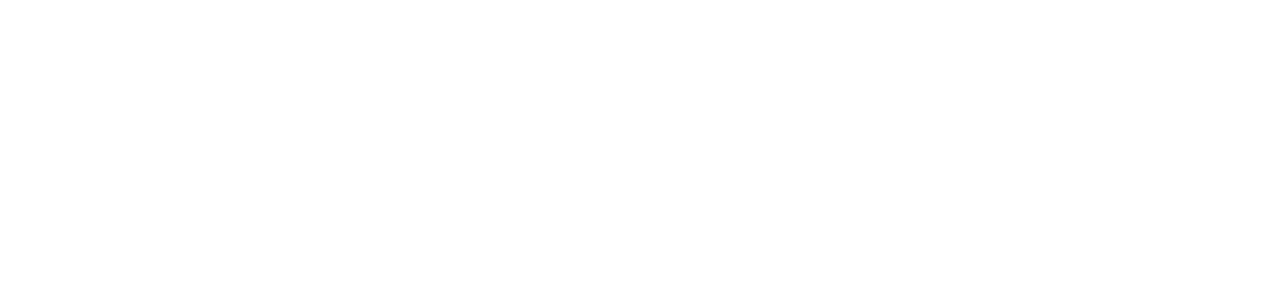
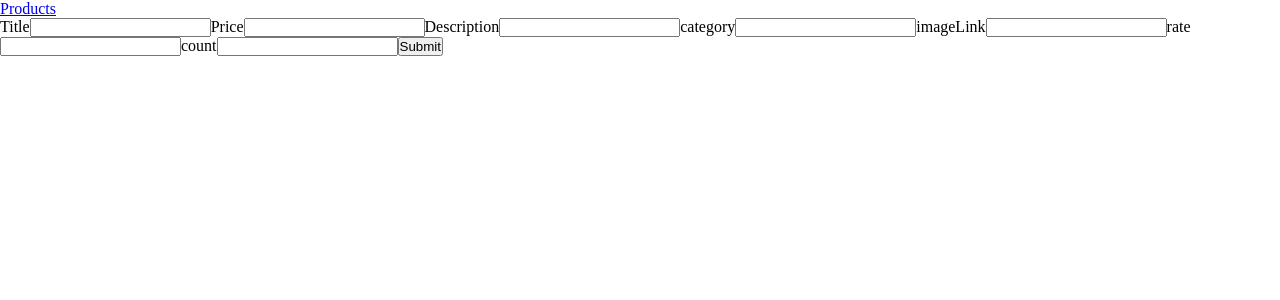
Before and after one commit to valerEFT/Test-App, a React (Create React App) app: page /create-product in a window 1280 px wide. Before the commit this address had no page. Shown: the top 300 px of the page. Built offline with nearby package versions, Linux system fonts and the light colour scheme; no server answers.

Commit message:
Добавлен новый роут /create-product

```diff
--- a/src/App.tsx
+++ b/src/App.tsx
@@ -2,6 +2,7 @@
 import { BrowserRouter, Routes, Route } from "react-router";
 import Products from "./components/Products";
 import { SelectedProduct } from "./components/SelectedProduct";
+import CreateProduct from "./components/CreateProduct";
 
 function App() {
   return (
@@ -9,6 +10,7 @@
       <Routes>
         <Route path="/products" element={<Products />} />
         <Route path="/products/:id" element={<SelectedProduct />} />
+        <Route path="/create-product" element={<CreateProduct />} />
       </Routes>
     </BrowserRouter>
   );
```
